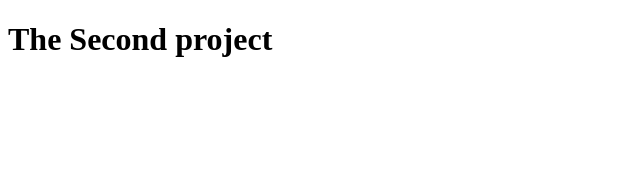
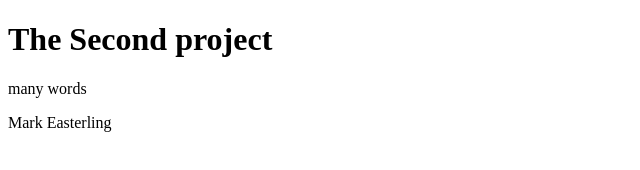
Before and after one commit to markeasterling/secondproject, a plain HTML site: page index.html in a window 1280 px wide. Shown: the whole page, without its empty margins (0-640 px from the left). Drawn offline with Linux system fonts and the light colour scheme.

Commit message:
added content, footer

```diff
--- a/index.html
+++ b/index.html
@@ -8,5 +8,9 @@
 </head>
 <body>
 	<h1>The Second project</h1>
+	<p> many words</p>
+	<footer>
+		Mark Easterling
+	</footer>
 </body>
 </html>
```
